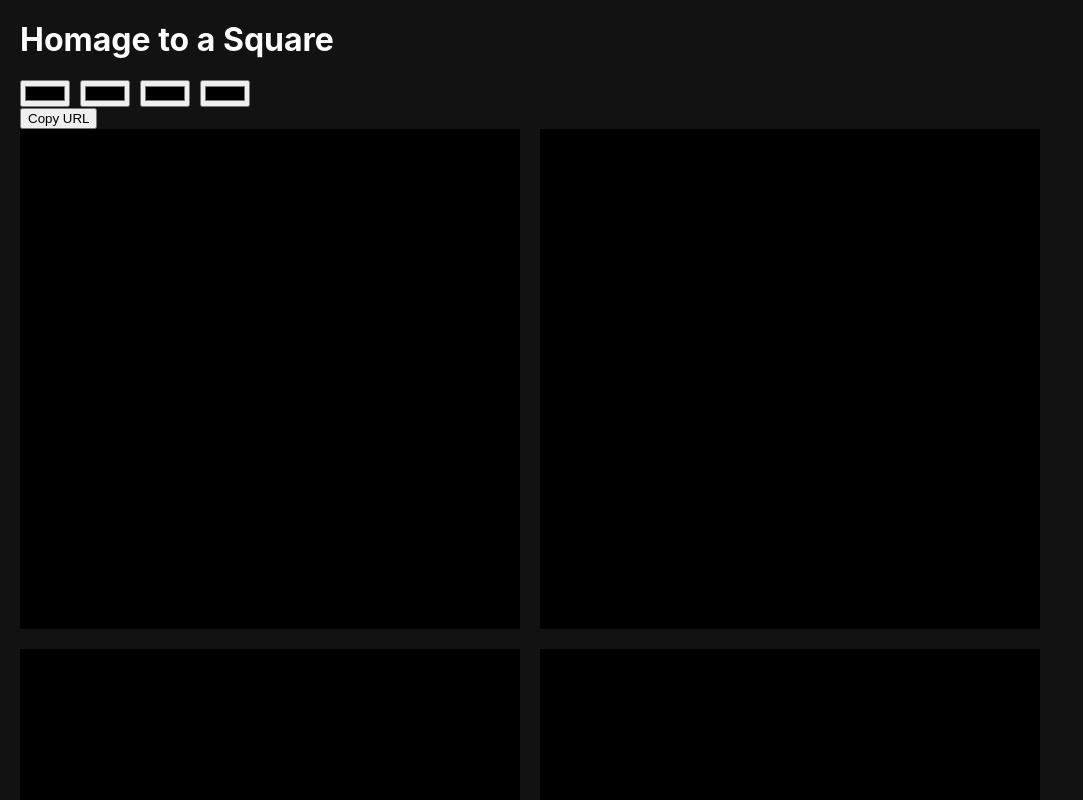
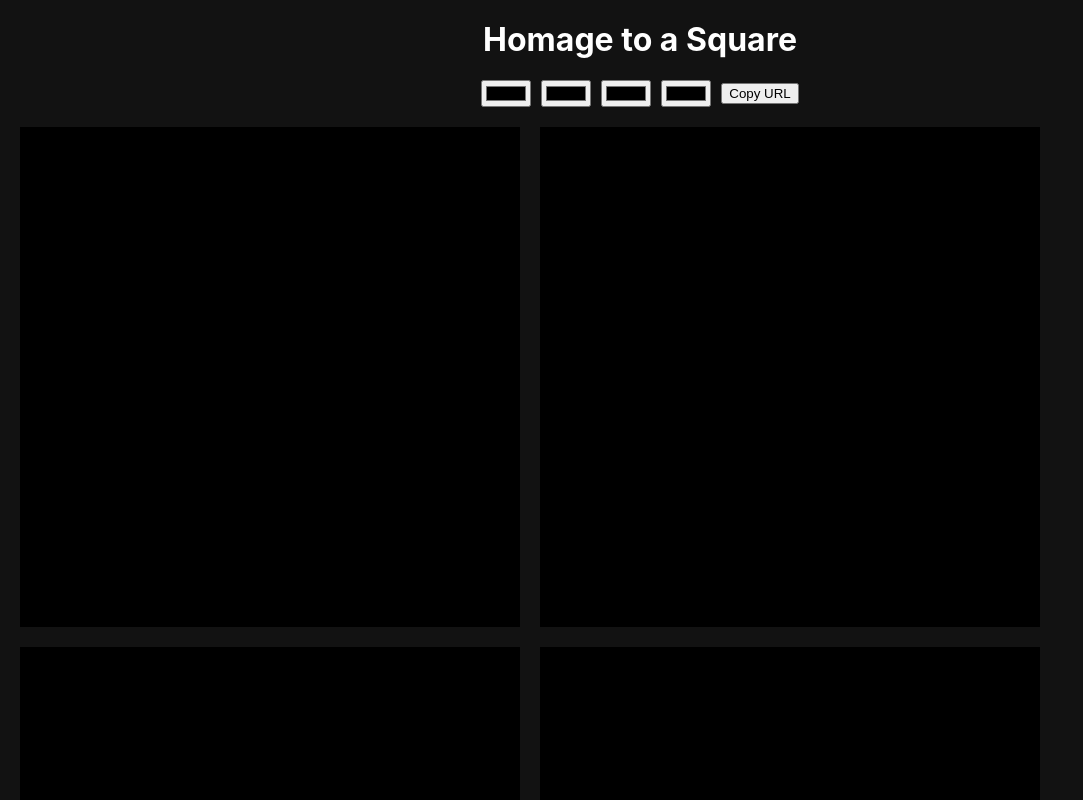
Before and after one commit to iafiawik/homage-to-a-square, a React (Create React App) app: page / in a window 1280 px wide. Shown: the top 800 px of the page, without its empty margins (0-1083 px from the left). Built offline with nearby package versions, Linux system fonts and the light colour scheme.

Commit message:
Update styling

```diff
--- a/src/App.css
+++ b/src/App.css
@@ -2,6 +2,7 @@ body {
   background: #121212;
   color: #fff;
   padding: 20px;
+  text-align: center;
 }
 
 input[type="text"] {
@@ -11,6 +12,7 @@ input[type="text"] {
   font-size: 1.2rem;
   font-weight: bold;
   width: 100%;
+  text-align: center;
 }
 
 h1 {
@@ -20,6 +22,8 @@ h1 {
 .inputs {
   display: flex;
   gap: 10px;
+  align-items: center;
+  justify-content: center;
 }
 
 .square {
@@ -59,6 +63,7 @@ h1 {
   display: grid;
   grid-template-columns: repeat(auto-fit, 500px);
   gap: 20px;
+  margin: 0 auto;
 }
 
 .square-mouseover.active {
--- a/src/App.tsx
+++ b/src/App.tsx
@@ -68,8 +68,6 @@ function App() {
           value={color4}
           onChange={(e) => setColor4(e.target.value)}
         />{" "}
-      </div>
-
         <button
           onClick={() => {
             const colorsString =
@@ -88,6 +86,8 @@ function App() {
         >
           Copy URL
         </button>
+      </div>
+
       <br />
 
       <div className="squares">
```
Also changed, not shown: 1 other file (tests, documents, lock files or other folders). Lines whose indentation alone changed are shown as unchanged.
